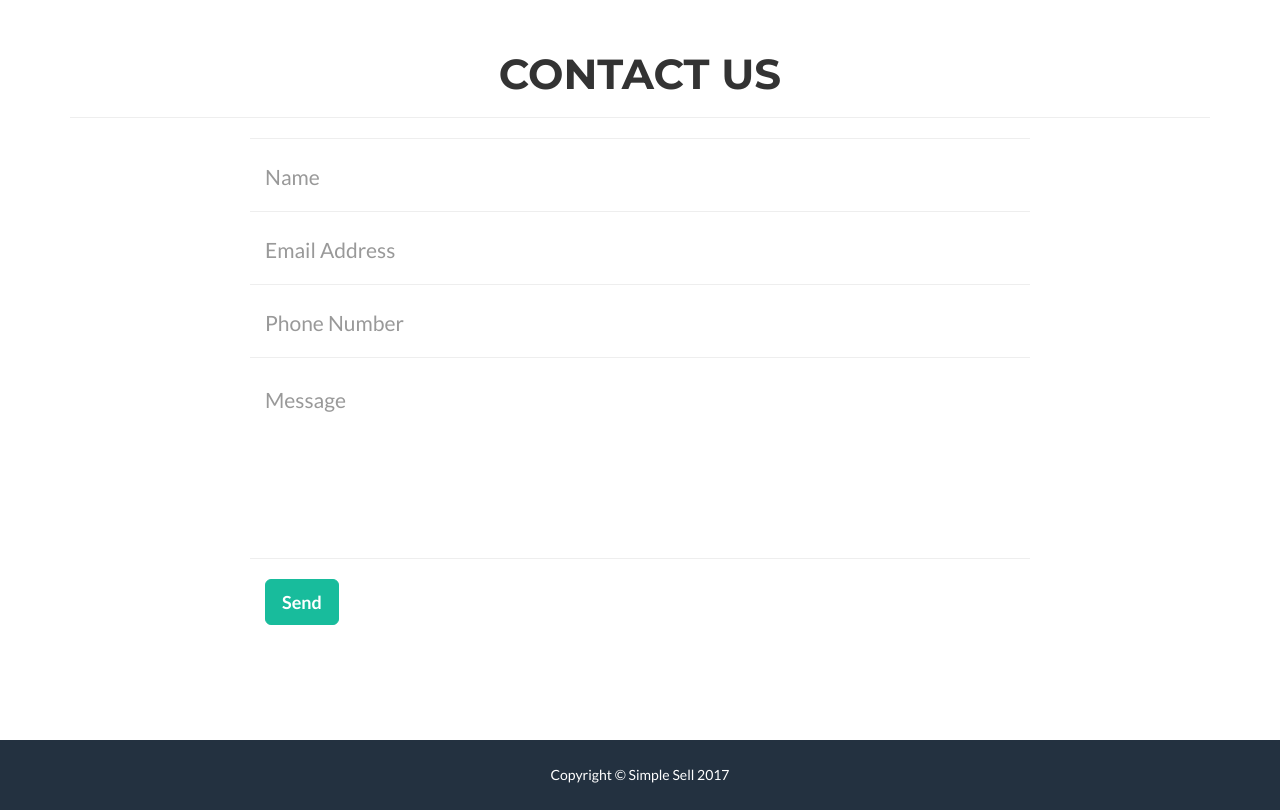
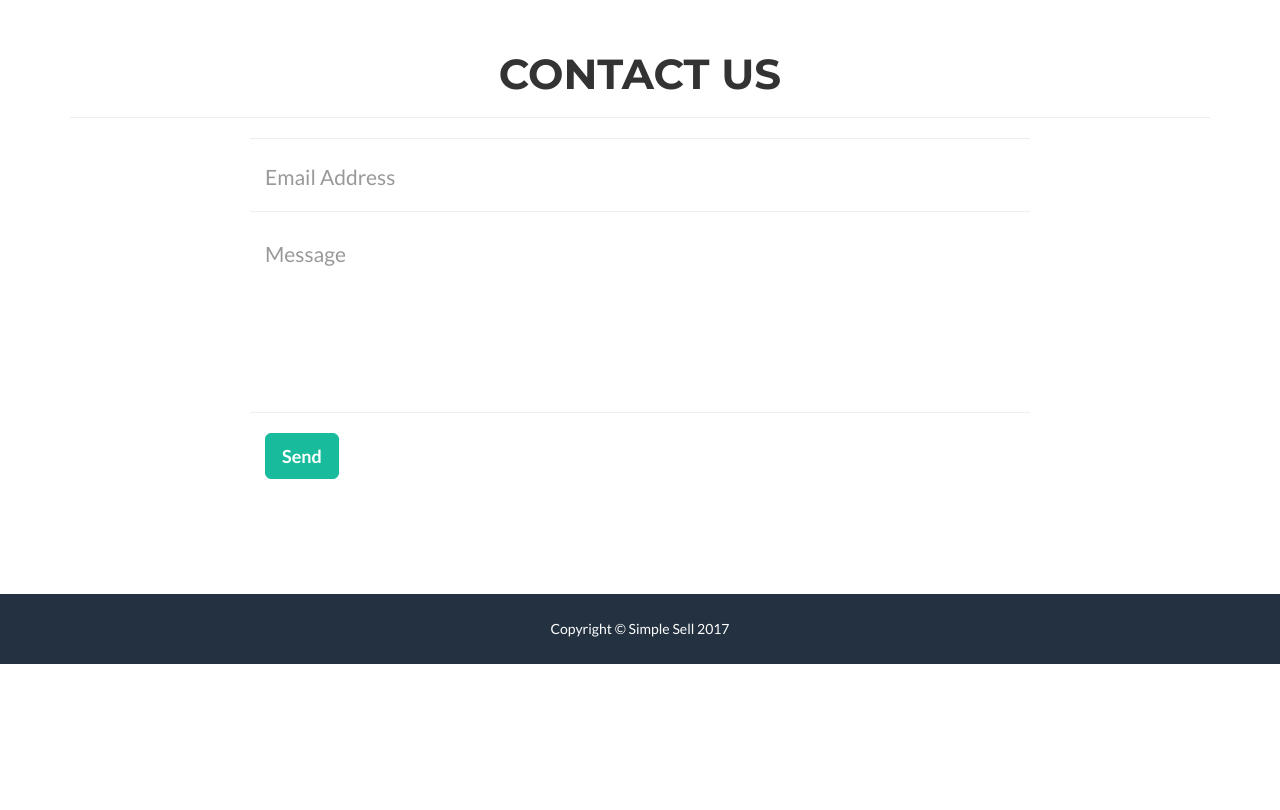
Before and after one commit to simplesell/simplesell.github.io, a website: page index.html in a window 1280 px wide. Shown: the part 1780-2590 px from the top of the page. After the commit the page ends 2444 px from the top, so only its background shows below. Drawn offline with nearby package versions, Linux system fonts and the light colour scheme.

Commit message:
uploadind bootstap website

```diff
--- a/index.html
+++ b/index.html
@@ -131,7 +131,7 @@
 			    <p><b>Leverage Social Marketing</b><br> Get the most out of online marketing via social networks and build your brand online. Advertise, socialize and engage your customers to stay on top of your business, and above all reach new customers.</p>
 		    </div>
 		    <div class="col-lg-4">
-			    <p><b>Powerful Analytics</b><br> From pricing to inventory management, advertising to promotions, we use data to let you optimize your operations.</p>
+			    <p><b>Powerful Analytics</b><br> From pricing to inventory management, advertising to promotions, we use data to let you optimize your operations. </p>
 		    </div>
 
 	    </div>
@@ -151,25 +151,11 @@
                 <div class="col-lg-8 col-lg-offset-2">
                     <!-- To configure the contact form email address, go to mail/contact_me.php and update the email address in the PHP file on line 19. -->
                     <!-- The form should work on most web servers, but if the form is not working you may need to configure your web server differently. -->
-                    <form name="sentMessage" id="contactForm" action="https://formspree.io/contact@simplesell.in" method="POST" novalidate>
-                        <div class="row control-group">
-                            <div class="form-group col-xs-12 floating-label-form-group controls">
-                                <label>Name</label>
-                                <input type="text" class="form-control" placeholder="Name" id="name" name="name" required data-validation-required-message="Please enter your name.">
-                                <p class="help-block text-danger"></p>
-                            </div>
-                        </div>
-                        <div class="row control-group">
+                    <form action="https://formspree.io/contact@simplesell.in" method="POST">
+			    <div class="row control-group">
                             <div class="form-group col-xs-12 floating-label-form-group controls">
                                 <label>Email Address</label>
-                                <input type="email" class="form-control" placeholder="Email Address" id="email" name="_replyto" required data-validation-required-message="Please enter your email address.">
-                                <p class="help-block text-danger"></p>
-                            </div>
-                        </div>
-                        <div class="row control-group">
-                            <div class="form-group col-xs-12 floating-label-form-group controls">
-                                <label>Phone Number</label>
-                                <input type="tel" class="form-control" placeholder="Phone Number" id="phone" name="phone" required data-validation-required-message="Please enter your phone number.">
+                                <input type="email" class="form-control" placeholder="Email Address" id="email" name="name" required data-validation-required-message="Please enter your email address.">
                                 <p class="help-block text-danger"></p>
                             </div>
                         </div>
```
